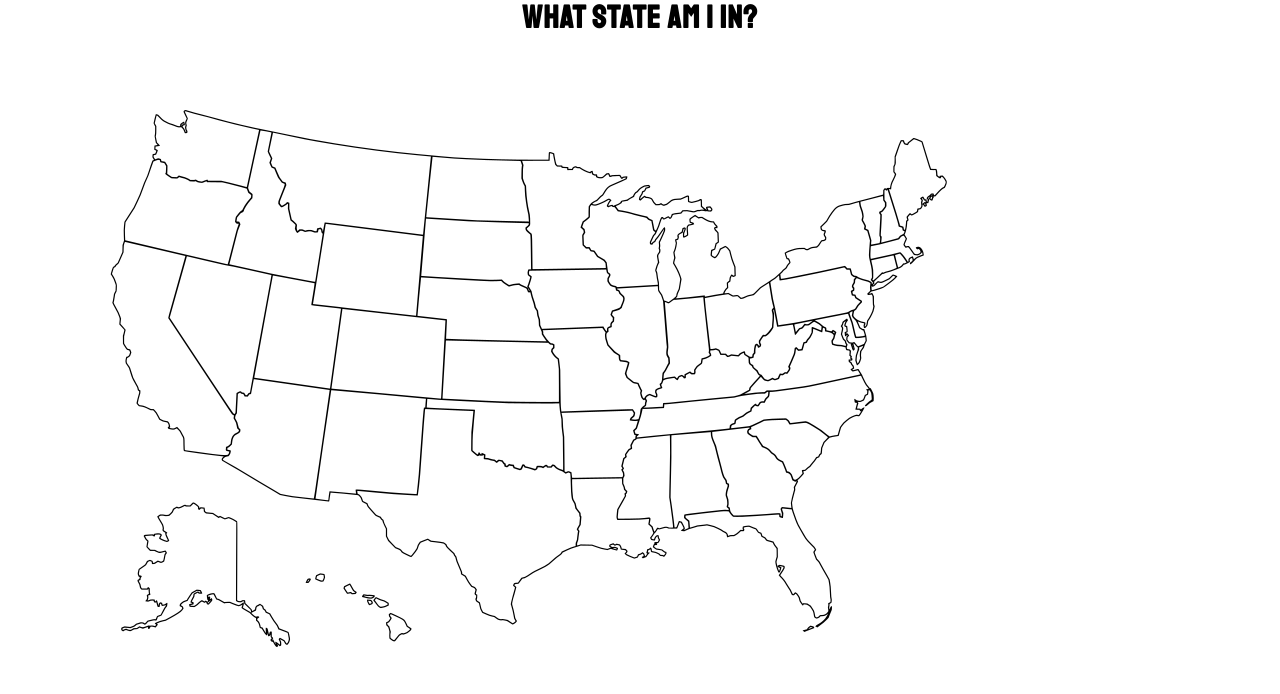
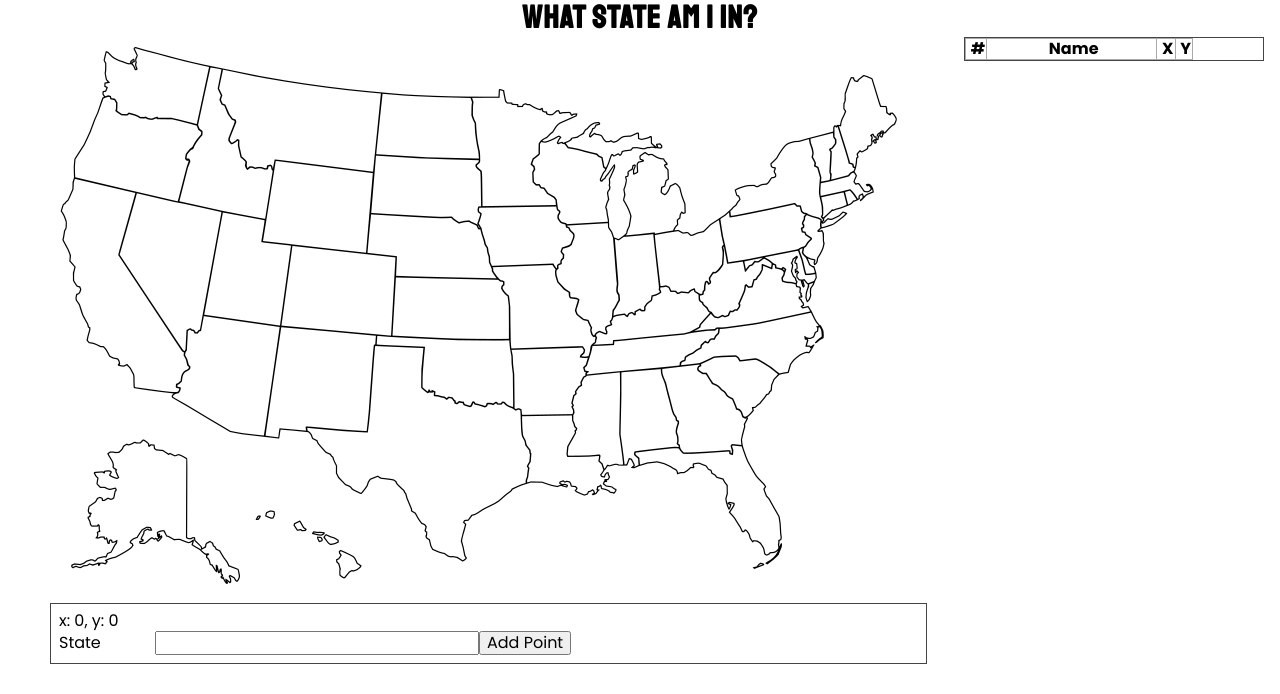
Before and after one commit to JulianNicholls/States-Quiz, a React (Create React App) app: page / in a window 1280 px wide. Shown: the top 694 px of the page. Built offline with nearby package versions, Linux system fonts and the light colour scheme.

Commit message:
Add naming capability

```diff
--- a/src/App.tsx
+++ b/src/App.tsx
@@ -1,13 +1,22 @@
-import React, { useState } from 'react';
+import React, { useState, useEffect } from 'react';
 
 import ClickableImage from './components/ClickableImage';
+import PositionsTable from './components/PositionsTable';
 
 const App = () => {
-  const [positions, setPositions] = useState<Array<Point2D>>([]);
+  const [positions, setPositions] = useState<Array<MapPosition>>([]);
 
-  const savePosition = (pos: Point2D) => {
-    setPositions([...positions, { x: Math.round(pos.x), y: Math.round(pos.y) }]);
-    console.log({ pos });
+  useEffect(() => {
+    const lsPos = localStorage.sqPos;
+
+    if (lsPos) setPositions(JSON.parse(lsPos));
+  }, []);
+
+  const savePosition = (pos: MapPosition) => {
+    const updated = [...positions, pos];
+
+    setPositions(updated);
+    localStorage.setItem('sqPos', JSON.stringify(updated));
   };
 
   return (
@@ -16,17 +25,18 @@ const App = () => {
         <h1>What state am I in?</h1>
       </header>
 
-      <ClickableImage
-        src="images/exported-877.png"
-        alt="USA States Map"
-        savePosition={savePosition}
-      />
+      <main>
+        <div>
+          <ClickableImage
+            src="images/exported-877.png"
+            alt="USA States Map"
+            positions={positions}
+            savePosition={savePosition}
+          />
+        </div>
 
-      {positions.map(({ x, y }) => (
-        <span>
-          x: {x}, y: {y},{' '}
-        </span>
-      ))}
+        <PositionsTable positions={positions} />
+      </main>
     </div>
   );
 };
--- a/src/components/ClickableImage.tsx
+++ b/src/components/ClickableImage.tsx
@@ -3,39 +3,71 @@ import React, { useState, useEffect, useRef } from 'react';
 interface CIProps {
   src: string;
   alt?: string;
-  savePosition: (pos: Point2D) => void;
+  positions: Array<MapPosition>;
+  savePosition: (pos: MapPosition) => void;
 }
 
-const ClickableImage = ({ src, alt, savePosition }: CIProps) => {
+const ClickableImage = ({ src, alt, savePosition, positions }: CIProps) => {
   const imgRef = useRef(null);
   const [rect, setRect] = useState<ClientRect>();
-  const [pos, setPos] = useState<Point2D>({ x: 0, y: 0 });
-  const [show, setShow] = useState<boolean>(false);
+  const [mousePos, setMousePos] = useState<MapPosition>({ x: 0, y: 0, name: '' });
+  const [pos, setPos] = useState<MapPosition>({ x: 0, y: 0, name: '' });
+  const inputRef = useRef(null);
 
   useEffect(() => {
     if (imgRef && imgRef.current) setRect(imgRef.current.getBoundingClientRect());
   }, [imgRef]);
 
   return (
-    <div className="positioned">
+    <div className="positioned" ref={imgRef}>
       <img
-        ref={imgRef}
         src={src}
         alt={alt || 'Clickable Image'}
-        onMouseEnter={() => setShow(true)}
-        onMouseLeave={() => setShow(false)}
         onMouseMove={(e) =>
-          setPos({ x: e.clientX - rect.left, y: e.clientY - rect.top })
+          setMousePos({
+            x: Math.round(e.clientX - rect.left),
+            y: Math.round(e.clientY - rect.top),
+          })
         }
         onClick={() => {
-          if (show) savePosition(pos);
+          setPos({ ...pos, x: mousePos.x, y: mousePos.y });
+          inputRef!.current!.focus();
         }}
       />
-      {show && (
-        <div className="xy-position">
-          x: <strong>{pos.x}</strong>, y: <strong>{pos.y}</strong>
-        </div>
-      )}
+
+      {positions.map(({ x, y }) => (
+        <div
+          key={`${x}${y}`}
+          className="spot"
+          style={{ top: y + 'px', left: x + 'px' }}
+        ></div>
+      ))}
+
+      <form
+        onSubmit={(e) => {
+          e.preventDefault();
+
+          if (pos.x > 0 && pos.y > 0 && pos.name !== '') {
+            savePosition(pos);
+            setPos({ x: 0, y: 0, name: '' });
+          }
+        }}
+      >
+        <span>
+          x: {pos.x}, y: {pos.y}
+        </span>
+        <br />
+        <label htmlFor="state">State</label>
+        <input
+          ref={inputRef}
+          type="text"
+          name="state"
+          id="state"
+          value={pos.name}
+          onChange={(e) => setPos({ ...pos, name: e.target.value })}
+        />
+        <button>Add Point</button>
+      </form>
     </div>
   );
 };
--- a/src/index.css
+++ b/src/index.css
@@ -28,8 +28,59 @@ h1 {
   text-align: center;
 }
 
+main {
+  display: flex;
+  justify-content: space-between;
+  position: relative;
+}
+
+form {
+  border: 1px solid #444;
+  padding: 0.5rem;
+}
+
+label {
+  display: inline-block;
+  width: 6em;
+}
+
+input {
+  font-size: inherit;
+}
+
 .positioned {
   position: absolute;
-  top: 100px;
-  left: 100px;
+  top: 0;
+  left: 50px;
 }
+
+.pos-table {
+  display: block;
+  border: 1px solid #444;
+  border-collapse: collapse;
+  width: 300px;
+  margin-right: 1rem;
+  max-height: 92vh;
+  overflow-y: scroll;
+}
+
+.pos-table th,
+.pos-table td {
+  padding-left: 0.3em;
+  border: 1px solid #aaa;
+}
+
+td.numeric {
+  font-family: monospace;
+  font-size: 16px;
+  text-align: right;
+  padding-right: 0.3em;
+}
+
+.spot {
+  position: absolute;
+  background: red;
+  width: 8px;
+  height: 8px;
+  border-radius: 5px;
+}
--- a/src/types.d.ts
+++ b/src/types.d.ts
@@ -2,3 +2,7 @@ interface Point2D {
   x: number;
   y: number;
 }
+
+interface MapPosition extends Point2D {
+  name?: string;
+}
```
